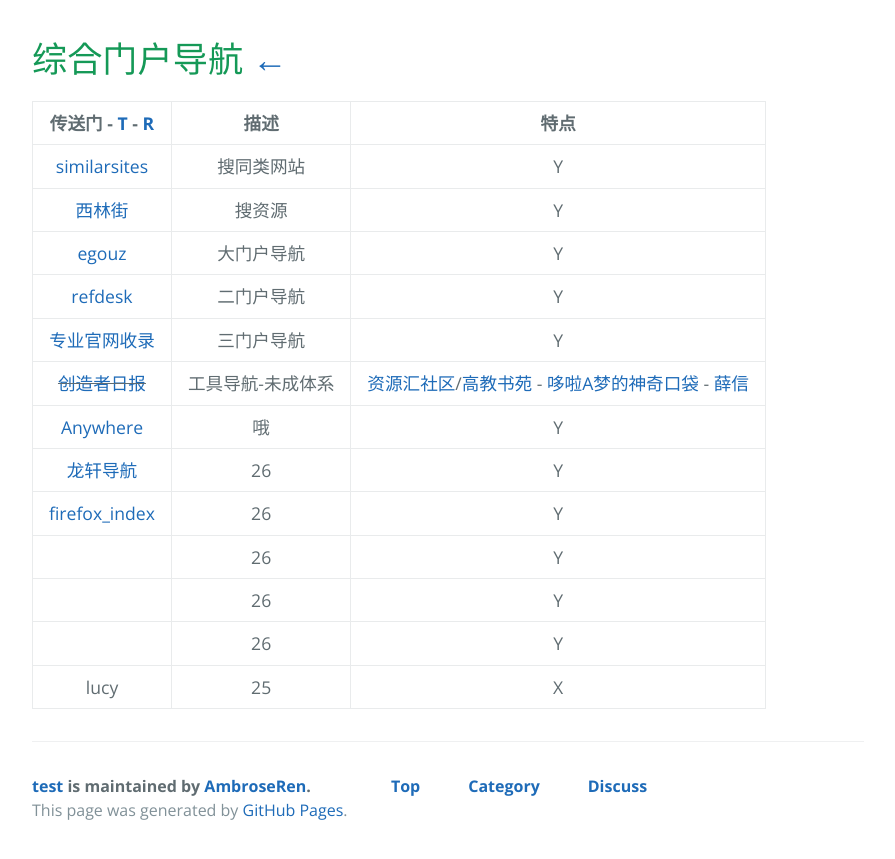
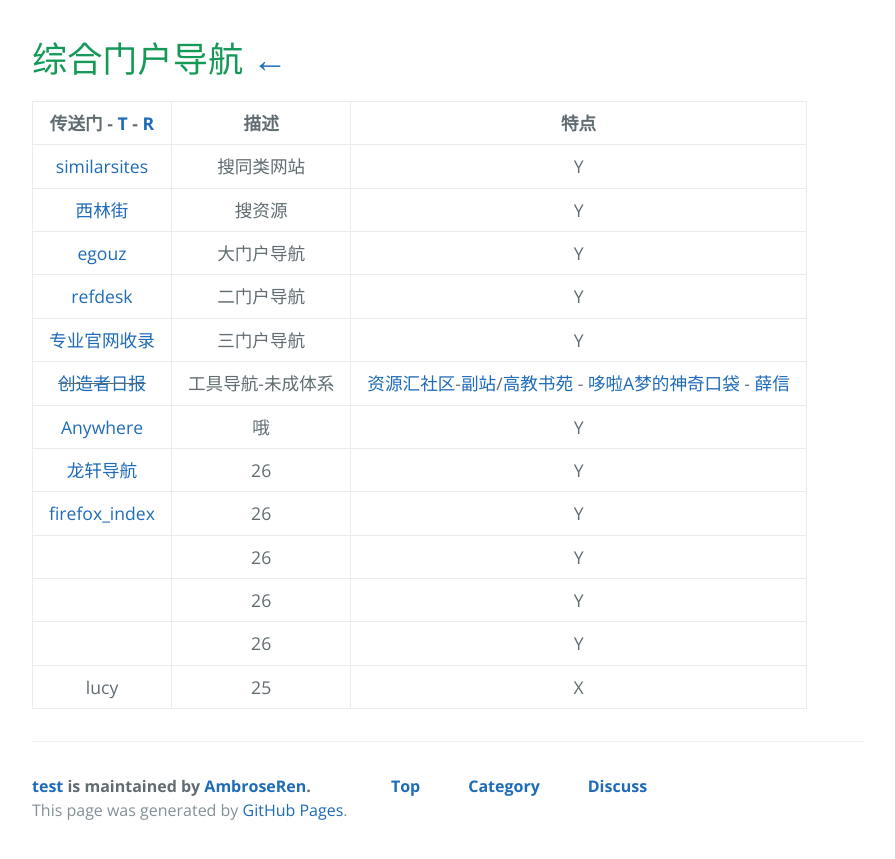
Before and after one commit to AmbroseRen/test, a Jekyll site: the page built from Library/synthesize.md, in a window 1280 px wide. Shown: the top 859 px of the page, without its empty margins (192-1087 px from the left). Built offline with Jekyll 4.4.1, drawn with Linux system fonts in a browser that asks for light colours; our own code applies the rules of GitHub Pages for plain Markdown files; the repository's description, which GitHub fills in, is left out.

Commit message:
Update synthesize.md

```diff
--- a/Library/synthesize.md
+++ b/Library/synthesize.md
@@ -7,7 +7,7 @@
 | [egouz](https://www.egouz.com/) | 大门户导航 | Y |
 | [refdesk](https://www.refdesk.com/) | 二门户导航 | Y |
 | [专业官网收录](http://www.gfwz.com/) | 三门户导航 | Y |
-| ~~[创造者日报](https://creatorsdaily.com/)~~ | 工具导航-未成体系 | [资源汇社区](http://ziyuanhuishequ.ys168.com/)/[高教书苑](https://ebook.hep.com.cn/ebooks/index.html#/) - [哆啦A梦的神奇口袋](http://baozangku.ys168.com/) - [薛信](http://xuexinxs.ys168.com/) |
+| ~~[创造者日报](https://creatorsdaily.com/)~~ | 工具导航-未成体系 | [资源汇社区](http://ziyuanhuishequ.ys168.com/)-[副站](http://ziyuanhuishequ.uepan.com/)/[高教书苑](https://ebook.hep.com.cn/ebooks/index.html#/) - [哆啦A梦的神奇口袋](http://baozangku.ys168.com/) - [薛信](http://xuexinxs.ys168.com/) |
 | [Anywhere](http://lackar.com/aa/) | 哦 | Y |
 | [龙轩导航](http://ilxdh.com/) | 26 | Y |
 | [firefox_index](http://offlintab.firefoxchina.cn/) | 26 | Y |
```
